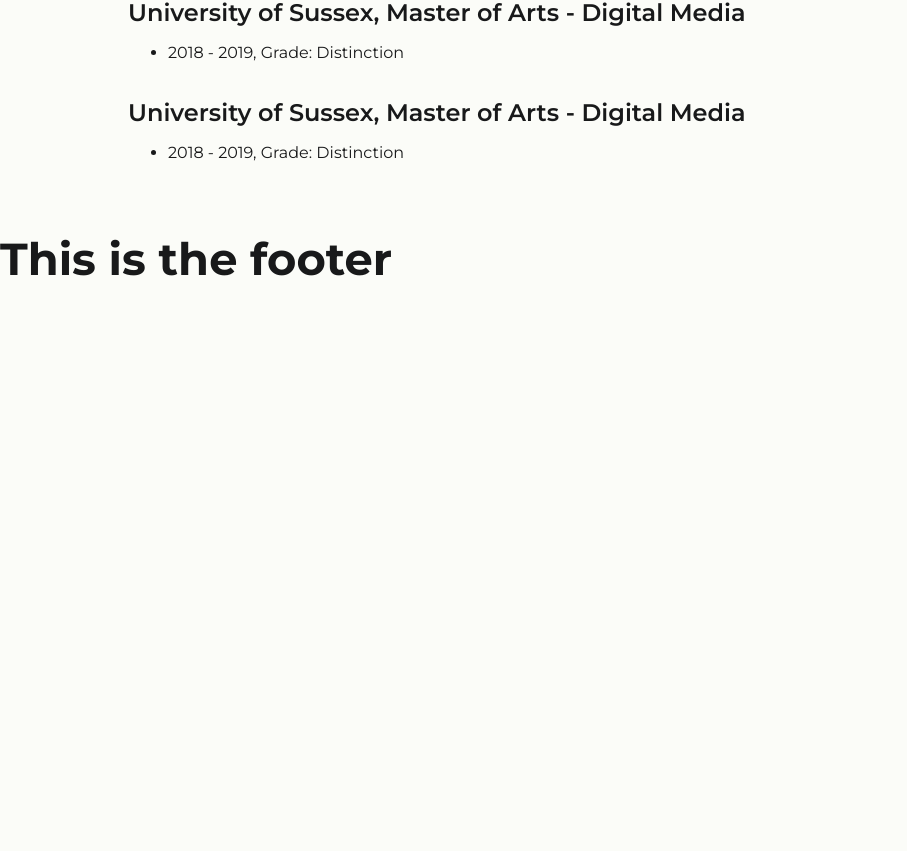
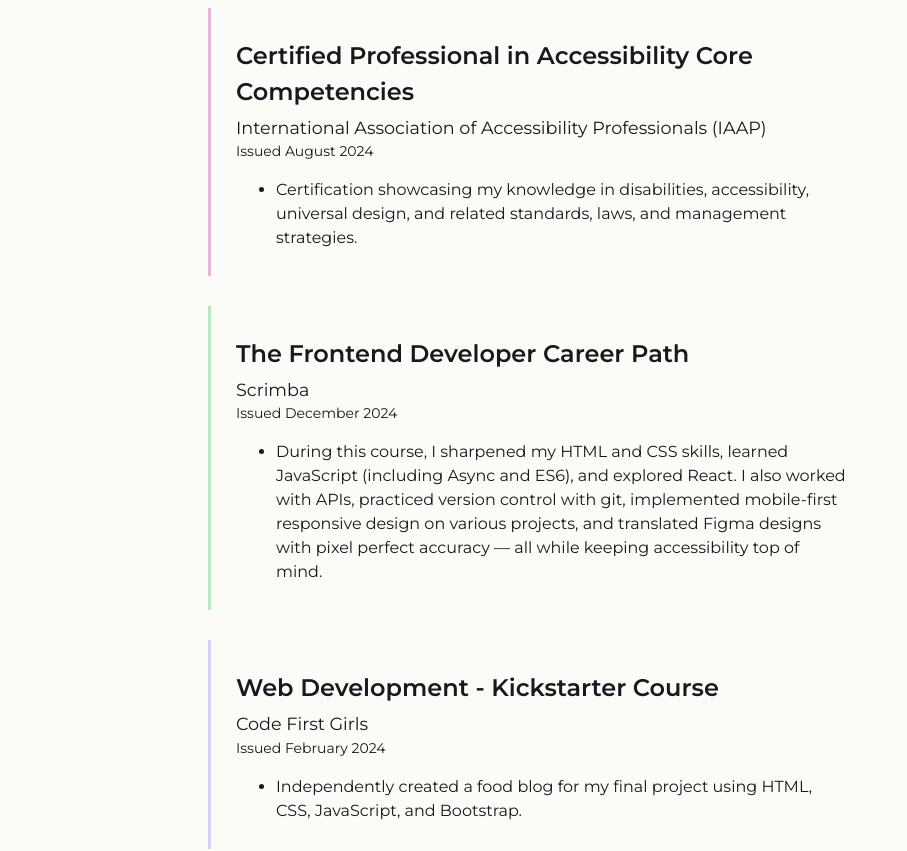
Before and after one commit to louiseka/portfolio, a React (Vite) app: page /about/certifications in a window 1280 px wide. Shown: the part 756-1607 px from the top of the page, without its empty margins (0-907 px from the left). Before the commit the page ends 1042 px from the top, so only its background shows below. Built offline with nearby package versions, Linux system fonts and the light colour scheme.

Commit message:
Styled nested pages

```diff
--- a/src/pages/About/Certifications.jsx
+++ b/src/pages/About/Certifications.jsx
@@ -2,18 +2,31 @@
     return (
         <section className="certifications-section">
             <h2>Certifications</h2>
-            <div className="details-text">
-                <h3>University of Sussex, Master of Arts - Digital Media</h3>
+            <div className="details-section-pink">
+                <h3>Certified Professional in Accessibility Core Competencies</h3>
+                <p className="detail-sub">International Association of Accessibility Professionals (IAAP)</p>
+                <p className="small-text"> Issued August 2024 </p>
                 <ul>
-                    <li>2018 - 2019, Grade: Distinction </li>
+                    <li>Certification showcasing my knowledge in disabilities, accessibility, universal design, and related standards, laws, and management strategies.</li>
                 </ul>
             </div>
-            <div className="details-text">
-                <h3>University of Sussex, Master of Arts - Digital Media</h3>
+            <div className="details-section-green">
+                <h3>The Frontend Developer Career Path</h3>
+                <p className="detail-sub">Scrimba</p>
+                <p className="small-text"> Issued December 2024 </p>
                 <ul>
-                    <li>2018 - 2019, Grade: Distinction </li>
+                    <li>During this course, I sharpened my HTML and CSS skills, learned JavaScript (including Async and ES6), and explored React. I also worked with APIs, practiced version control with git, implemented mobile-first responsive design on various projects, and translated Figma designs with pixel perfect accuracy — all while keeping accessibility top of mind.</li>
                 </ul>
             </div>
+            <div className="details-section-purple">
+                <h3>Web Development - Kickstarter Course</h3>
+                <p className="detail-sub">Code First Girls</p>
+                <p className="small-text">Issued February 2024 </p>
+                <ul>
+                    <li>Independently created a food blog for my final project using HTML, CSS, JavaScript, and Bootstrap.</li>
+                </ul>
+            </div>
+
         </section>
     )
 }
--- a/src/pages/About/Education.jsx
+++ b/src/pages/About/Education.jsx
@@ -2,18 +2,25 @@
     return (
         <section className="education-section">
             <h2>Education</h2>
-            <div className="details-text">
-                <h3>University of Sussex, Master of Arts - Digital Media</h3>
+            <div className="details-section-green">
+                <h3>Master of Arts - Digital Media</h3>
+                <p className="detail-sub">University of Sussex</p>
+                <p className="small-text"> 2018 - 2019 </p>
                 <ul>
-                    <li>2018 - 2019, Grade: Distinction </li>
+                    <li>Grade: Distinction</li>
                 </ul>
             </div>
-            <div className="details-text">
-                <h3>University of Sussex, Master of Arts - Digital Media</h3>
+
+            <div className="details-section-purple">
+                <h3>Bachelor of Arts with Honours - Media</h3>
+                <p className="detail-sub">University of Chichester</p>
+                <p className="small-text"> 2014 - 2017</p>
                 <ul>
-                    <li>2018 - 2019, Grade: Distinction </li>
+                    <li>Grade: 2:1</li>
                 </ul>
             </div>
+
+
         </section>
 
     )
--- a/src/pages/About/Experience.jsx
+++ b/src/pages/About/Experience.jsx
@@ -2,7 +2,7 @@
     return (
         <section className="job-section">
             <h2>Experience</h2>
-            <div className="details-section-1">
+            <div className="details-section-purple">
                 <h3>AbilityNet </h3>
                 <p className="detail-sub">Digital Marketing Assistant</p>
                 <p className="small-text"> June 2022 - May 2024 </p>
@@ -11,7 +11,7 @@
                     <li>Adjusted the HTML and CSS of a new embedded newsletter sign-up form to align with the charity’s website styling.</li>
                 </ul>
             </div>
-            <div className="details-section-2">
+            <div className="details-section-green">
                 <h3>Qvis Lighting & Security</h3>
                 <p className="detail-sub">eCommerce Team Leader </p>
                 <p className="small-text">June 2021 - June 2022</p>
```
